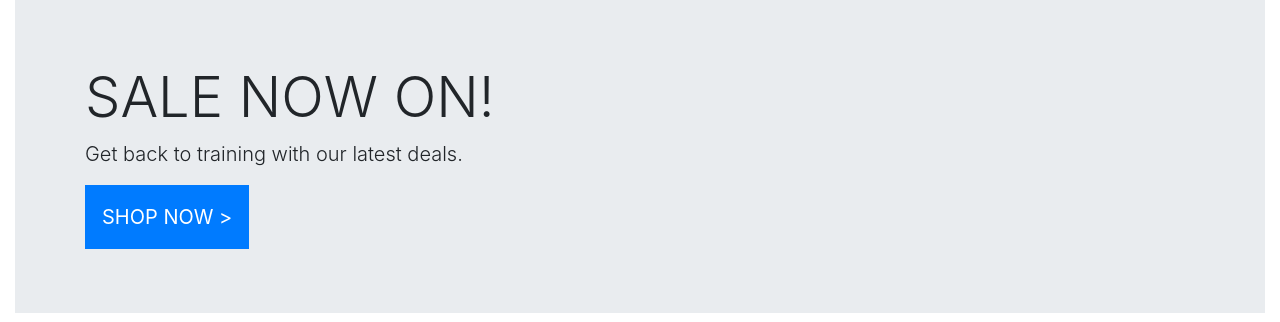
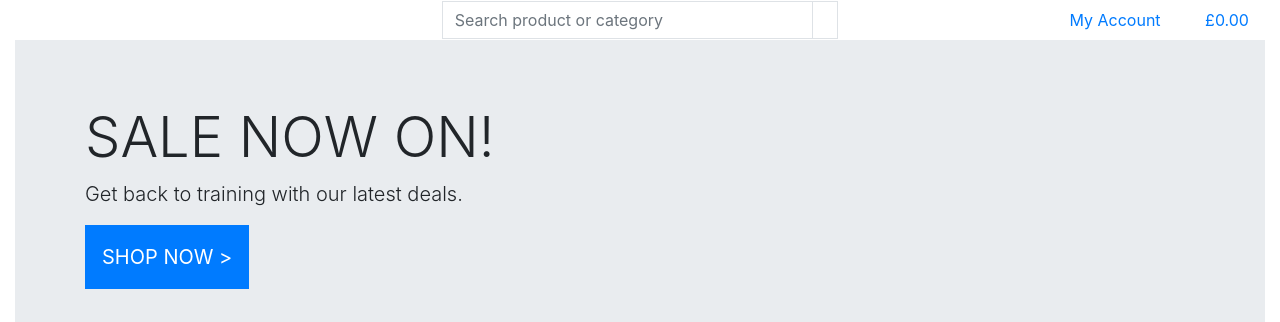
Before and after one commit to simonjvardy/Sportswear-Online, a Django app: page / in a window 1280 px wide. Shown: the top 322 px of the page. Run offline with Django 3.2, Linux system fonts and the light colour scheme.

Commit message:
Dev: Add Main Page header

```diff
--- a/templates/base.html
+++ b/templates/base.html
@@ -1,3 +1,4 @@
+<!-- Code adapted from Code Institute Boutique Ado mini project and Bootstrap 4 code snippets -->
 {% load static %}
 
 <!doctype html>
@@ -42,7 +43,76 @@
 
 <body>
     <header class="container-fluid fixed top">
+        <div class="row">
+            <!-- Brand Logo Image -->
+            <div class="col-12 col-lg-4 my-auto py-1 py-lg-0 text-center text-lg-left">
+                <a href="{% url 'home' %}" class="nav-link logo-img-link"></a>
+            </div>
 
+            <!-- Search bar -->
+            <div class="col-12 col-lg-4 my-auto py-1 py-lg-0">
+                <form method="GET" action="">
+                    <div class="input-group w-100">
+                        <input class="form-control border border-black rounded-0" type="text" name="q"
+                            placeholder="Search product or category">
+                        <div class="input-group-append">
+                            <button class="form-control btn btn-black border border-black rounded-0" type="submit">
+                                <span class="icon">
+                                    <i class="fas fa-search"></i>
+                                </span>
+                            </button>
+                        </div>
+                    </div>
+                </form>
+            </div>
+
+            <!-- User Account and Shopping Bag links -->
+            <div class="col-12 col-lg-4 my-auto py-1 py-lg-0">
+                <ul class="list-inline list-unstyled text-center text-lg-right my-0">
+
+                    <!-- My Account dropdown menu -->
+                    <li class="list-inline-item dropdown">
+                        <a class="text-black nav-link" href="#" id="user-options" data-toggle="dropdown"
+                            aria-haspopup="true" aria-expanded="false">
+                            <div class="text-center">
+                                <div><i class="fas fa-user fa-lg"></i></div>
+                                <p class="my-0">My Account</p>
+                            </div>
+                        </a>
+                        <!-- Dropdown menu items -->
+                        <div class="dropdown-menu border-0" aria-labelledby="user-options">
+                            {% if request.user.is_authenticated %}
+                            {% if request.user.is_superuser %}
+                            <a href="" class="dropdown-item">Product Management</a>
+                            {% endif %}
+                            <a href="" class="dropdown-item">My Profile</a>
+                            <a href="{% url 'account_logout' %}" class="dropdown-item">Logout</a>
+                            {% else %}
+                            <a href="{% url 'account_signup' %}" class="dropdown-item">Register</a>
+                            <a href="{% url 'account_login' %}" class="dropdown-item">Login</a>
+                            {% endif %}
+                        </div>
+                    </li>
+
+                    <!-- Shopping Basket -->
+                    <li class="list-inline-item">
+                        <a class="{% if grand_total %}text-info font-weight-bold{% else %}text-black{% endif %} nav-link"
+                            href="">
+                            <div class="text-center">
+                                <div><i class="fas fa-shopping-bag fa-lg"></i></div>
+                                <p class="my-0">
+                                    {% if grand_total %}
+                                    ${{ grand_total|floatformat:2 }}
+                                    {% else %}
+                                    £0.00
+                                    {% endif %}
+                                </p>
+                            </div>
+                        </a>
+                    </li>
+                </ul>
+            </div>
+        </div>
     </header>
 
     {% if messages %}
```
